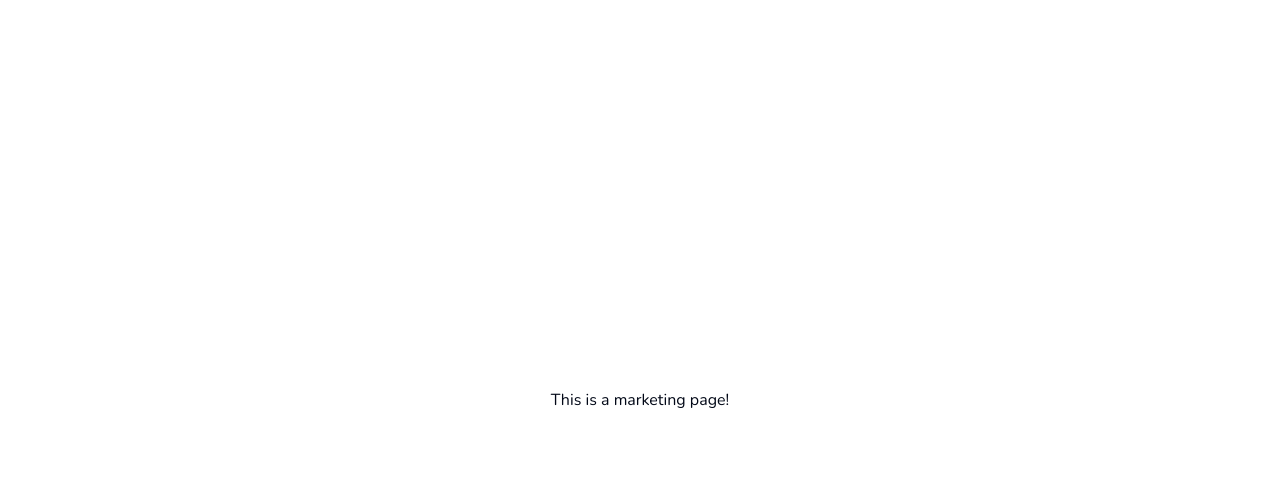
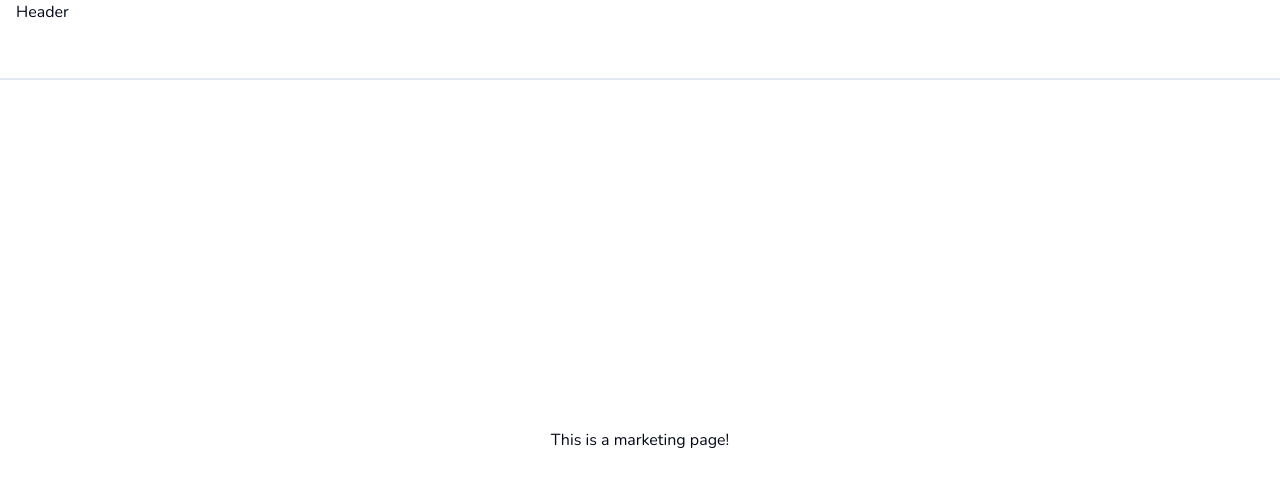
Before and after one commit to Griego86/language-app, a Next.js app: page / in a window 1280 px wide. Shown: the top 486 px of the page. Built offline with nearby package versions, Linux system fonts and the light colour scheme.

Commit message:
Added header component

```diff
--- a/app/(marketing)/faq/page.tsx
+++ /dev/null
@@ -1,9 +0,0 @@
-const FAQPage = () => {
-  return (
-    <div>
-      FAQPage
-    </div>
-  )
-}
-
-export default FAQPage
--- /dev/null
+++ b/app/(marketing)/header.tsx
@@ -0,0 +1,7 @@
+export const Header = () => {
+  return(
+    <header className="h-20 w-full border-b-2 border-slate-200 px-4">
+      Header
+    </header>
+  )
+}
--- a/app/(marketing)/layout.tsx
+++ b/app/(marketing)/layout.tsx
@@ -1,3 +1,5 @@
+import { Header } from "./header"
+
 type Props = {
   children: React.ReactNode
 }
@@ -5,6 +7,7 @@
 const MarketingLayout = ({children}: Props) => {
   return(
     <div className="min-h-screen flex flex-col">
+      <Header />
       <main className="flex-1 flex flex-col items-center justify-center">
         {children}
       </main>
```
